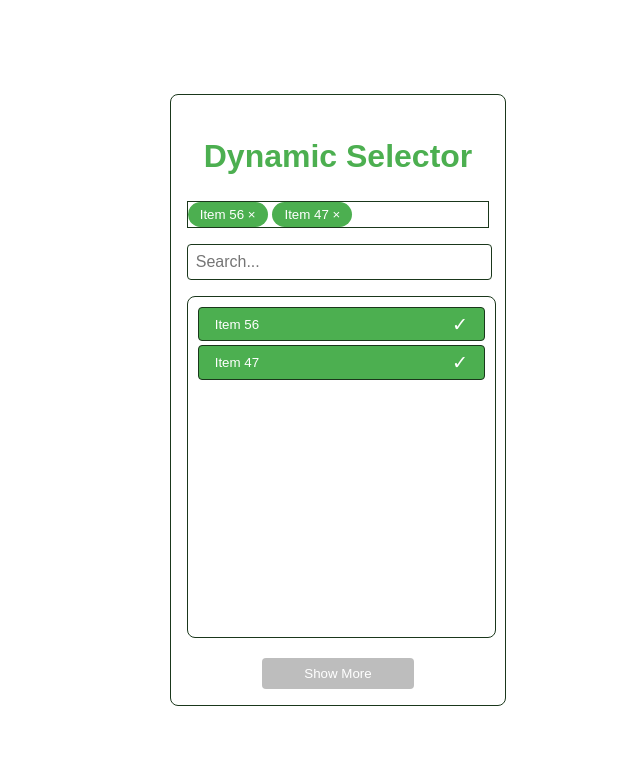
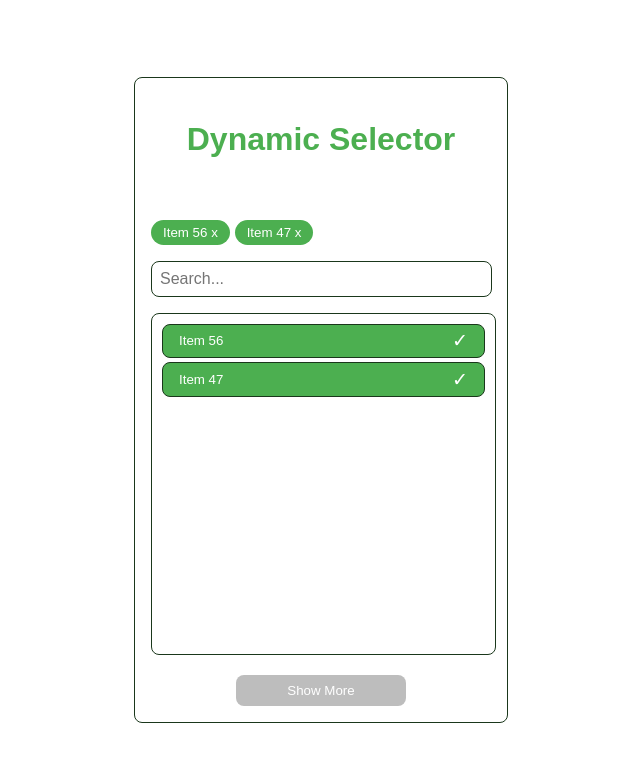
Before and after one commit to barelimelech94/dynamic-selector, a React (Vite) app: page / in a window 1280 px wide. Shown: the top 762 px of the page, without its empty margins (319-959 px from the left). Built offline with nearby package versions, Linux system fonts and the light colour scheme.

Commit message:
- Style adjustments

```diff
--- a/src/api/mockApi.ts
+++ b/src/api/mockApi.ts
@@ -3,6 +3,7 @@ import { PAGE_SIZE, MOCK_ITEMS } from '../utils/config.ts';
 
 export const mockSearchItems = async (searchTerm: string, page: number): Promise<Item[]> => {
     await new Promise((r) => setTimeout(r, 250));
+    // throw new Error('Simulated error');
     const filtered = MOCK_ITEMS.filter((item) =>
         item.name.toLowerCase().includes(searchTerm.toLowerCase())
     );
@@ -11,5 +12,6 @@ export const mockSearchItems = async (searchTerm: string, page: number): Promise
 
 export const mockGetItemsById = async (ids: string[]): Promise<Item[]> => {
     await new Promise((r) => setTimeout(r, 200));
+    // throw new Error('Simulated error');
     return MOCK_ITEMS.filter((item) => ids.includes(item.value));
 };
--- a/src/components/ExampleMultiSelectListboxDynamicSelector/ExampleMultiSelectListboxDynamicSelector.css
+++ b/src/components/ExampleMultiSelectListboxDynamicSelector/ExampleMultiSelectListboxDynamicSelector.css
@@ -1,6 +1,5 @@
 .dynamic-selector-container {
-    max-width: 320px;
-    width: 100%;
+    width: 340px;
     margin: 0 auto;
     padding: 1rem;
     border: 1px solid var(--secondary-color);
@@ -13,7 +12,7 @@
     background-color: var(--primary-color);
     color: #fff;
     border: none;
-    border-radius: 0.25rem;
+    border-radius: 0.5rem;
     cursor: pointer;
     display: block;
     margin: 1.25rem auto 0;
@@ -32,7 +31,8 @@
 }
 
 .error-message {
-    color: red;
+    color: var(--error-message-color);
     margin: 8px 0;
     font-weight: bold;
+    font-style: italic;
 }
--- a/src/components/ExampleMultiSelectListboxDynamicSelector/ExampleMultiSelectListboxDynamicSelector.tsx
+++ b/src/components/ExampleMultiSelectListboxDynamicSelector/ExampleMultiSelectListboxDynamicSelector.tsx
@@ -122,6 +122,7 @@ const ExampleMultiSelectListboxDynamicSelector: React.FC<
             />
             <SearchBox value={searchTerm} onChange={handleSearchChange} />
             {error && <div className="error-message">{error}</div>}
+
             <ResultsBox
                 items={combinedItems}
                 isItemSelected={isItemSelected}
--- a/src/components/ItemButton/ItemButton.css
+++ b/src/components/ItemButton/ItemButton.css
@@ -5,7 +5,7 @@
     width: 100%;
     padding: 0.3rem 1rem;
     border: 1px solid var(--secondary-color);
-    border-radius: 0.25rem;
+    border-radius: 0.5rem;
     background-color: var(--background-color);
     cursor: pointer;
     margin-bottom: 0.25rem;
--- a/src/components/SearchBox/SearchBox.css
+++ b/src/components/SearchBox/SearchBox.css
@@ -2,7 +2,7 @@
     width: 95%;
     padding: 0.5rem;
     border: 1px solid var(--secondary-color);
-    border-radius: 0.25rem;
+    border-radius: 0.5rem;
     font-size: 1rem;
     margin-top: 1rem;
 }
--- a/src/components/SelectedItemsDisplay/SelectedItemsDisplay.css
+++ b/src/components/SelectedItemsDisplay/SelectedItemsDisplay.css
@@ -1,12 +1,16 @@
-.display-items-container {
-    display: flex;
-    flex-wrap: wrap;
+.selected-items-display {
     gap: 0.3rem;
     width: 100%;
-    border: 1px solid var(--secondary-color);
+    height: 3.75rem;
+    padding-right: 0.2rem;
+    /* border: 1px solid var(--secondary-color); */
+    border: none;
     box-sizing: border-box;
     overflow-y: auto;
-    max-height: 65px;
+    display: flex;
+    flex-wrap: wrap-reverse;
+    align-content: flex-start;
+    align-items: flex-end;
 }
 
 .selected-item {
@@ -16,4 +20,12 @@
     color: #fff;
     padding: 0.3rem 0.75rem;
     border-radius: 1rem;
+    cursor: pointer;
 }
+
+.no-items-message {
+    text-align: center;
+    color: var(--error-message-color);
+    font-weight: bold;
+    font-style: italic;
+}
--- a/src/components/SelectedItemsDisplay/SelectedItemsDisplay.tsx
+++ b/src/components/SelectedItemsDisplay/SelectedItemsDisplay.tsx
@@ -1,11 +1,14 @@
 import React from 'react';
+import './SelectedItemsDisplay.css';
 import type { SelectedItemsDisplayProps } from '../../utils/types';
-import './SelectedItemsDisplay.css';
 
 const SelectedItemsDisplay: React.FC<SelectedItemsDisplayProps> = ({ selectedItems, onRemove }) => {
     return (
-        <div className="display-items-container">
-            {selectedItems.map(
+        <div className="selected-items-display">
+            {selectedItems.length === 0 ? (
+                <p className="no-items-message">No items selected yet</p>
+            ) : (
+                selectedItems.map(
                     (item) =>
                         item && (
                             <button
@@ -13,8 +16,9 @@ const SelectedItemsDisplay: React.FC<SelectedItemsDisplayProps> = ({ selectedIte
                                 className="selected-item"
                                 onClick={() => onRemove(item.value)}
                             >
-                            {item.name} &times;
+                                {item.name} x
                             </button>
+                        )
                 )
             )}
         </div>
--- a/src/index.css
+++ b/src/index.css
@@ -5,6 +5,7 @@
     --text-color: #212121;
     --button-hover-color: #b4eeb7;
     --disabled-color: #bdbdbd;
+    --error-message-color: #888;
 }
 
 body {
```
Lines whose indentation alone changed are shown as unchanged.
